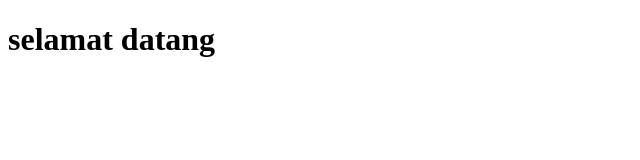
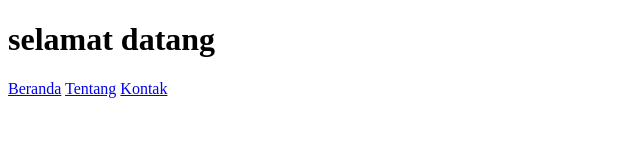
Before and after one commit to nameisjar/website-toko-buah, a plain HTML site: page index.html in a window 1280 px wide. Shown: the whole page, without its empty margins (0-640 px from the left). Drawn offline with Linux system fonts and the light colour scheme.

Commit message:
update teks

```diff
--- a/index.html
+++ b/index.html
@@ -7,5 +7,20 @@
 </head>
 <body>
     <h1>selamat datang</h1>
+    <header>
+        <nav>
+            <a href="/beranda">Beranda</a>
+            <a href="/tentang">Tentang</a>
+            <a href="/kontak">Kontak</a>
+        </nav>
+    </header>
+
+    <main>
+
+    </main>
+
+    <footer>
+
+    </footer>
 </body>
 </html>
```
